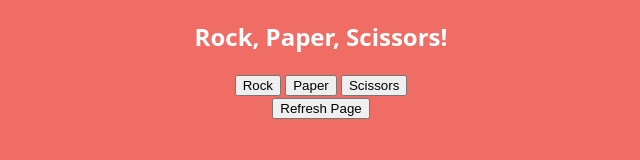
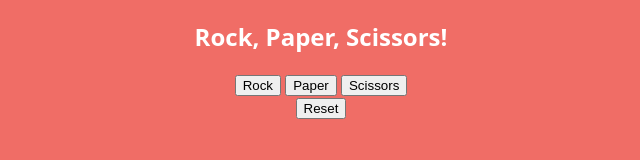
Before and after one commit to RhysPrograms/JavaScript-From-Zero-to-Expert, a plain HTML site: page TheOdinProject/01FoundationsCourse/JavaScript/11. Revisiting RockPaperScissors/index.html in a window 1280 px wide. Shown: the whole page, without its empty margins (319-959 px from the left). Drawn offline with Linux system fonts and the light colour scheme.

Commit message:
ODIN-1: Amending the Text Content of the refreshButton to Reset

```diff
--- a/TheOdinProject/01FoundationsCourse/JavaScript/11. Revisiting RockPaperScissors/index.html
+++ b/TheOdinProject/01FoundationsCourse/JavaScript/11. Revisiting RockPaperScissors/index.html
@@ -13,7 +13,7 @@
     <button id="scissors">Scissors</button>
 
     <div id="result"></div>
-    <button id="refreshButton">Refresh Page</button>
+    <button id="refreshButton">Reset</button>
 
     <script src="./script.js"></script>
   </body>
```
